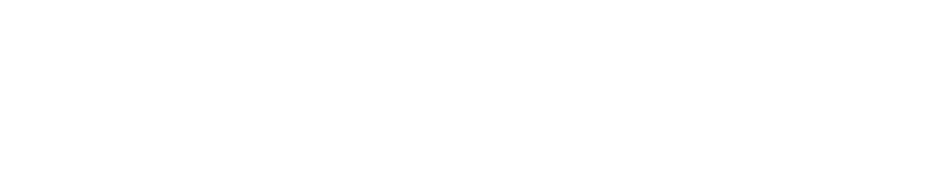
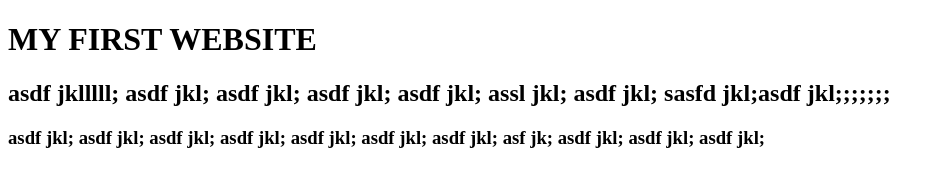
Before and after one commit to mahfuja099/my-first-repo, a plain HTML site: page index.html in a window 1280 px wide. Shown: the whole page, without its empty margins (0-944 px from the left). Drawn offline with Linux system fonts and the light colour scheme.

Commit message:
header add

```diff
--- a/index.html
+++ b/index.html
@@ -5,8 +5,11 @@
     <meta http-equiv="X-UA-Compatible" content="IE=edge">
     <meta name="viewport" content="width=device-width, initial-scale=1.0">
     <title>MY-first-github_repo</title>
-</head>
-<body>
+</head><h1>MY FIRST WEBSITE</h1>
+<body><h2>asdf jklllll; asdf jkl; asdf jkl; asdf jkl; asdf jkl; assl jkl; asdf jkl; sasfd jkl;asdf jkl;;;;;;; </h2>
+    <h3>asdf jkl; asdf jkl; asdf jkl; asdf jkl; asdf jkl; asdf jkl; asdf jkl; asf jk; asdf jkl; asdf jkl; asdf jkl;</h3>
+
+
 
 </body>
 </html>
```
